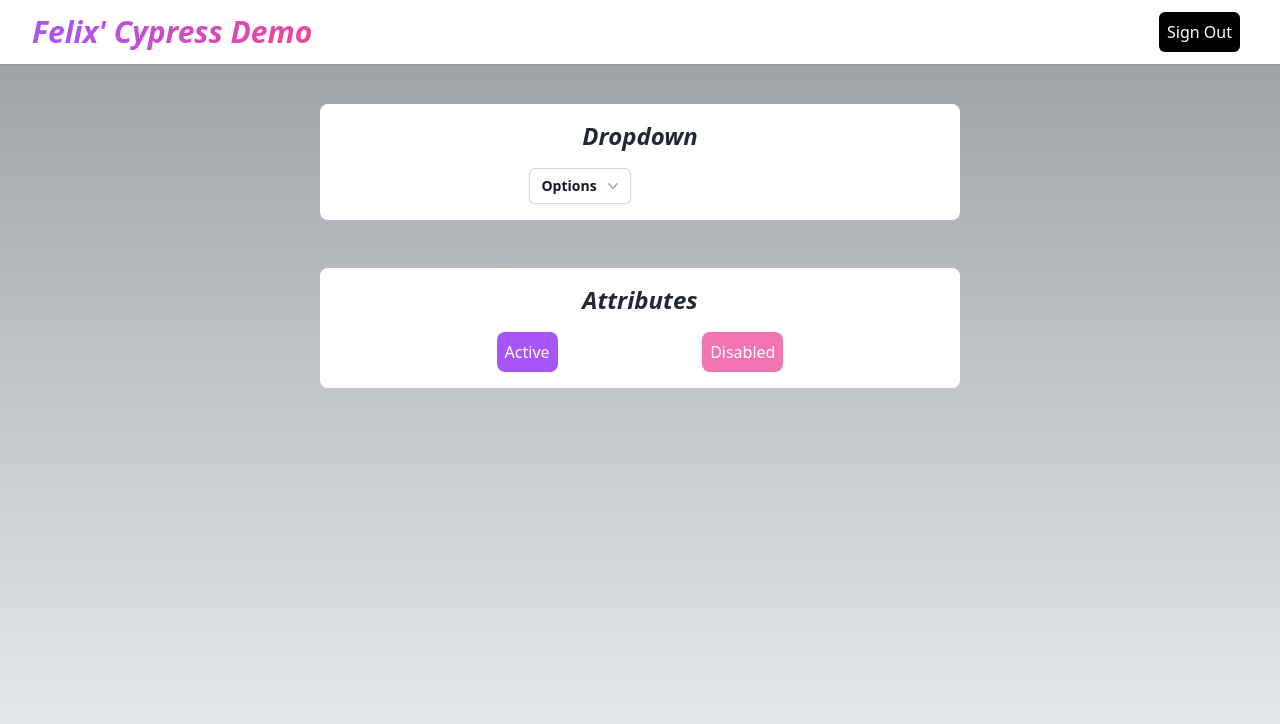
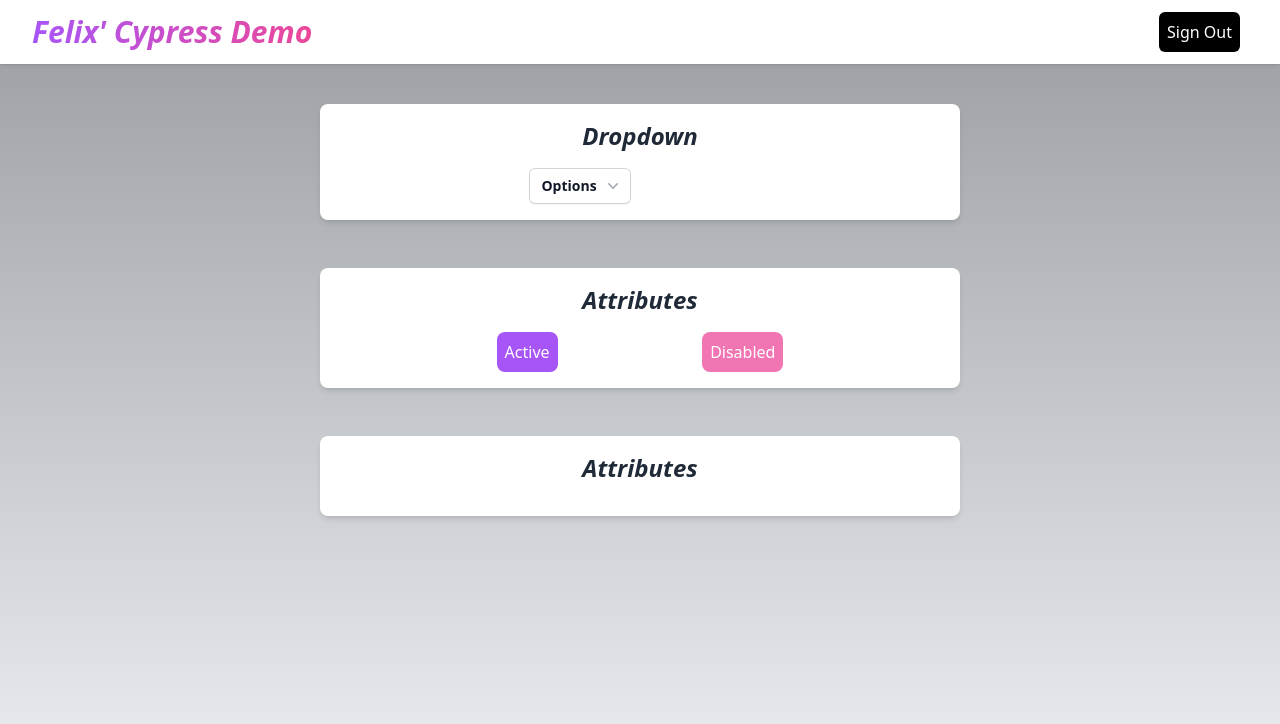
Before and after one commit to Felixljr/Cypress-Presentation-Demo, a React (Vite) app: page /account in a window 1280 px wide. Shown: the top 724 px of the page. Built offline with nearby package versions, Linux system fonts and the light colour scheme.

Commit message:
Minor changes before stubbing

```diff
--- a/src/AccountPage.jsx
+++ b/src/AccountPage.jsx
@@ -39,6 +39,11 @@ export default function AccountPage() {
             </button>
           </div>
         </Conatiner>
+
+        <Conatiner>
+          <p className='title'>Attributes</p>
+
+        </Conatiner>
       </div>
     </>
   )
--- a/src/components/GeneralContainer.jsx
+++ b/src/components/GeneralContainer.jsx
@@ -1,6 +1,6 @@
 export default function Conatiner({children}) {
   return (
-    <div className='mx-auto w-[90%] rounded-lg h-fit bg-white px-6 py-4 flex flex-col justify-center my-6 sm:px-6 lg:px-8 sm:w-[50%]'>
+    <div className='mx-auto w-[90%] shadow-md rounded-lg h-fit bg-white px-6 py-4 flex flex-col justify-center my-6 sm:px-6 lg:px-8 sm:w-[50%]'>
       {children}
     </div>
   )
```
Also changed, not shown: 2 other files (tests, documents, lock files or other folders).
